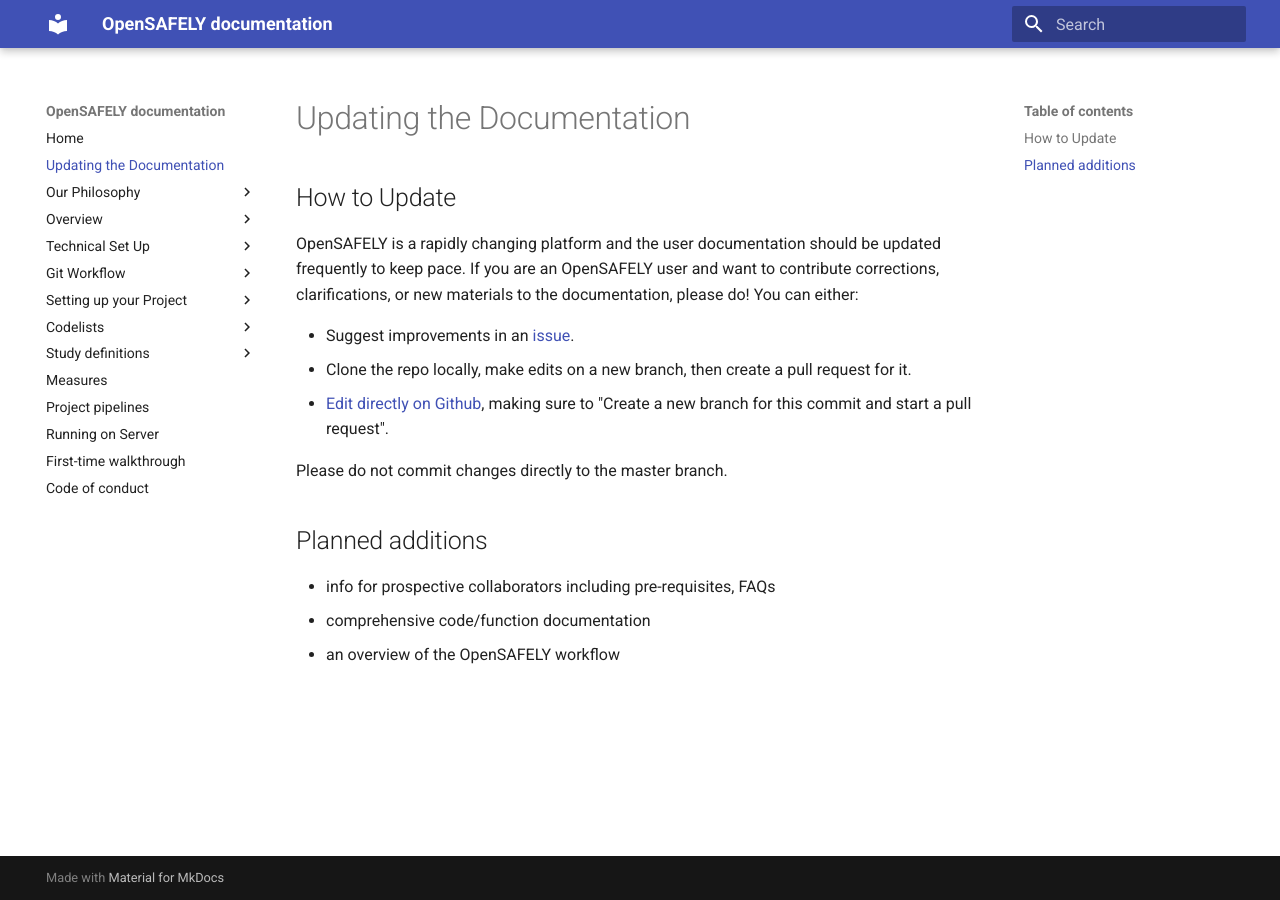
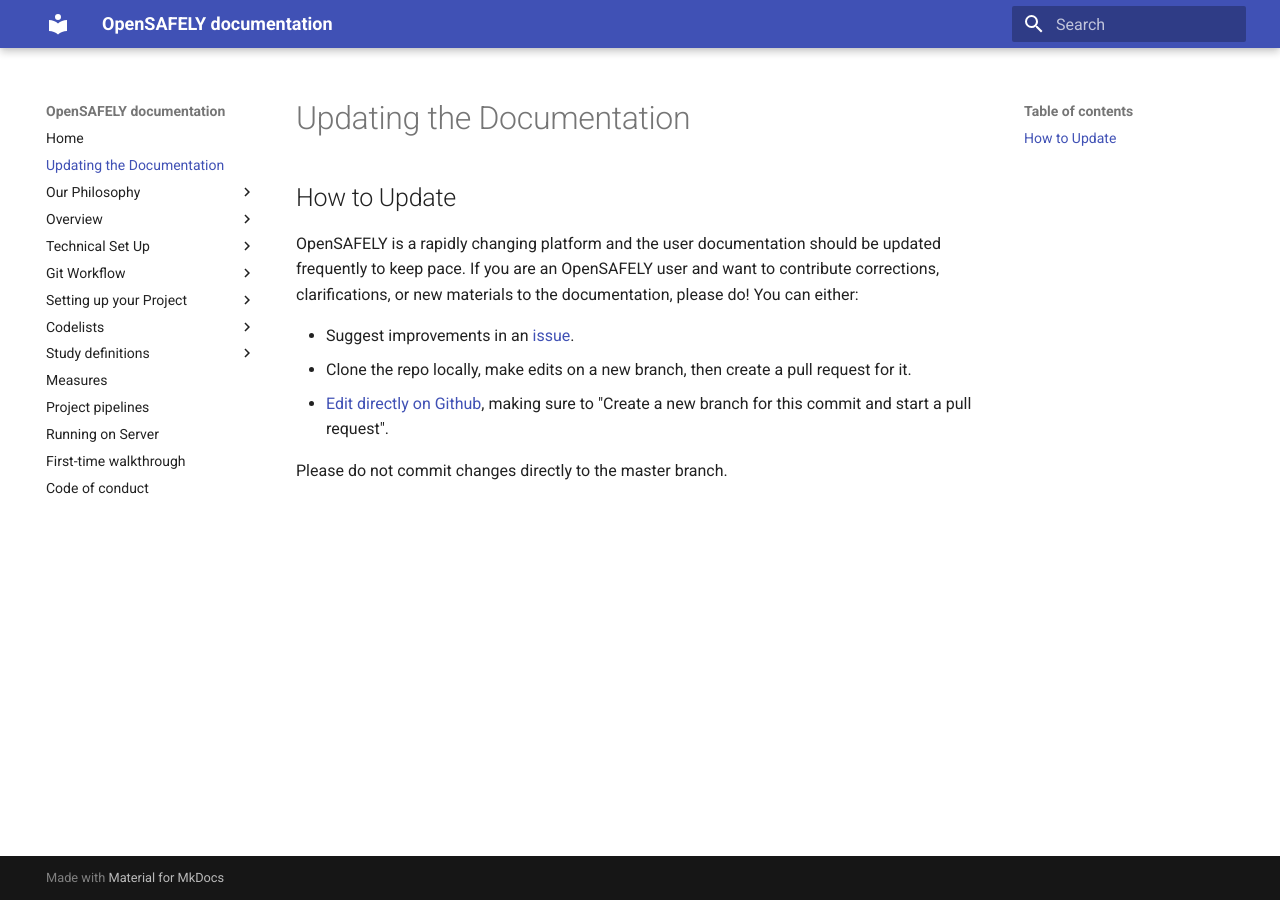
Before and after one commit to opensafely/documentation, an MkDocs documentation site: the page built from docs/updating_documentation.md, in a window 1280 px wide. Built offline with MkDocs 1.6.1 and Material for MkDocs 9.7.7, drawn with Linux system fonts in a browser that asks for light colours.

Commit message:
remove planned additions

```diff
--- a/docs/updating_documentation.md
+++ b/docs/updating_documentation.md
@@ -9,9 +9,3 @@
 * [Edit directly on Github](https://docs.github.com/en/github/managing-files-in-a-repository/editing-files-in-your-repository), making sure to "Create a new branch for this commit and start a pull request".
 
 Please do not commit changes directly to the master branch.
-
-## Planned additions
-
-* info for prospective collaborators including pre-requisites, FAQs
-* comprehensive code/function documentation
-* an overview of the OpenSAFELY workflow
```
